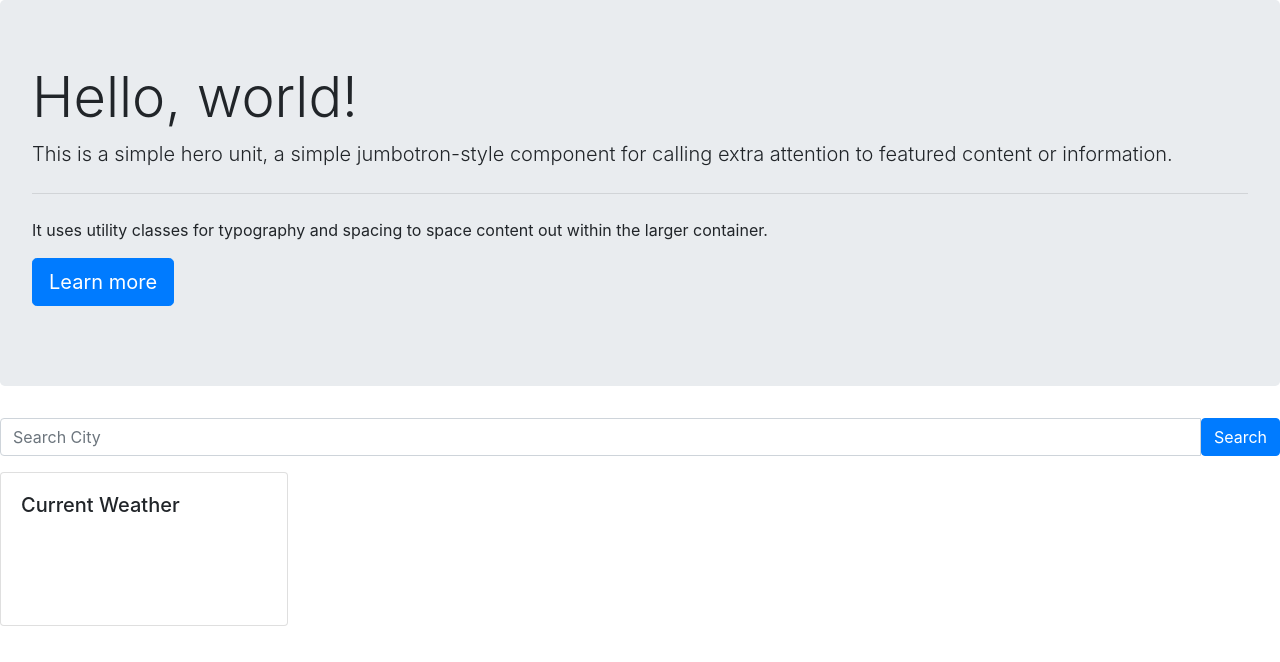
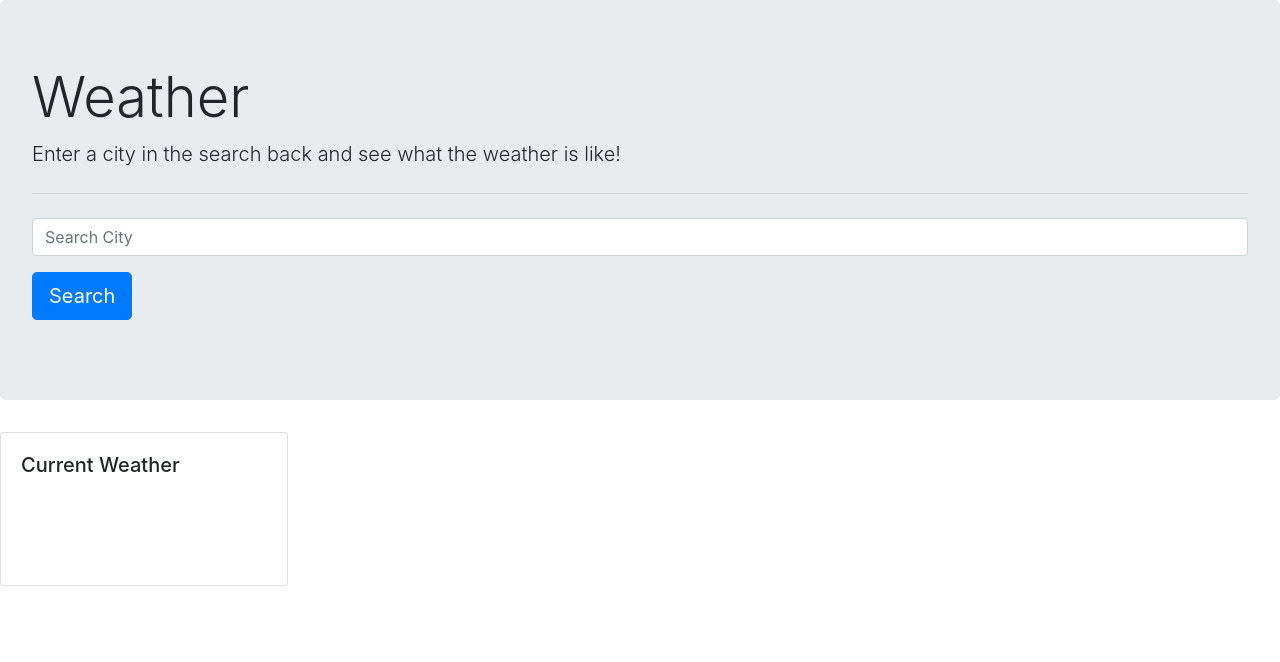
Before and after one commit to timmorse13/WeatherHW, a plain HTML site: page index.html in a window 1280 px wide. Drawn offline with nearby package versions, Linux system fonts and the light colour scheme; no server answers.

Commit message:
not working in github

```diff
--- a/assets/script.js
+++ b/assets/script.js
@@ -1,5 +1,5 @@
 var inputEl = document.querySelector(".form-control");
-var buttonEl = document.querySelector(".btn")
+var buttonEl = document.querySelector(".btn-primary")
 var resultsEl = $("#results");
 var currentDateEl = $("#current-date")
 var cityEl = $("#city")
--- a/index.html
+++ b/index.html
@@ -14,21 +14,16 @@
     <script src="https://cdn.jsdelivr.net/npm/bootstrap@5.0.0-beta2/dist/js/bootstrap.min.js" integrity="sha384-nsg8ua9HAw1y0W1btsyWgBklPnCUAFLuTMS2G72MMONqmOymq585AcH49TLBQObG" crossorigin="anonymous"></script>
 </head>
 <body>
-    <div class="jumbotron">
-        <h1 class="display-4">Hello, world!</h1>
-        <p class="lead">This is a simple hero unit, a simple jumbotron-style component for calling extra attention to featured content or information.</p>
+    <div class="jumbotron ">
+        <h1 class="display-4">Weather</h1>
+        <p class="lead">Enter a city in the search back and see what the weather is like!</p>
         <hr class="my-4">
-        <p>It uses utility classes for typography and spacing to space content out within the larger container.</p>
         <p class="lead">
-          <a class="btn btn-primary btn-lg" href="#" role="button">Learn more</a>
+        <input type="text" class="form-control input-group mb-3" placeholder="Search City" aria-label="Recipient's username" aria-describedby="button-addon2">
+          <button class="btn btn-primary btn-lg" type="button" href="#" role="button">Search</button>
         </p>
       </div>
 
-      <div class="input-group mb-3">
-        <input type="text" class="form-control" placeholder="Search City" aria-label="Recipient's username" aria-describedby="button-addon2">
-        <button class="btn btn-primary" type="button">Search</button>
-
-      </div>
 
   <!-- <section class = "row col-lg-12"> -->
 
@@ -56,9 +51,9 @@
 
       </div>
 
-
+      <div id="weather-results" class="row justify-content-center">
         <div id ="weather-results"></div>
-
+      </div>
 
 
 <!--
```
